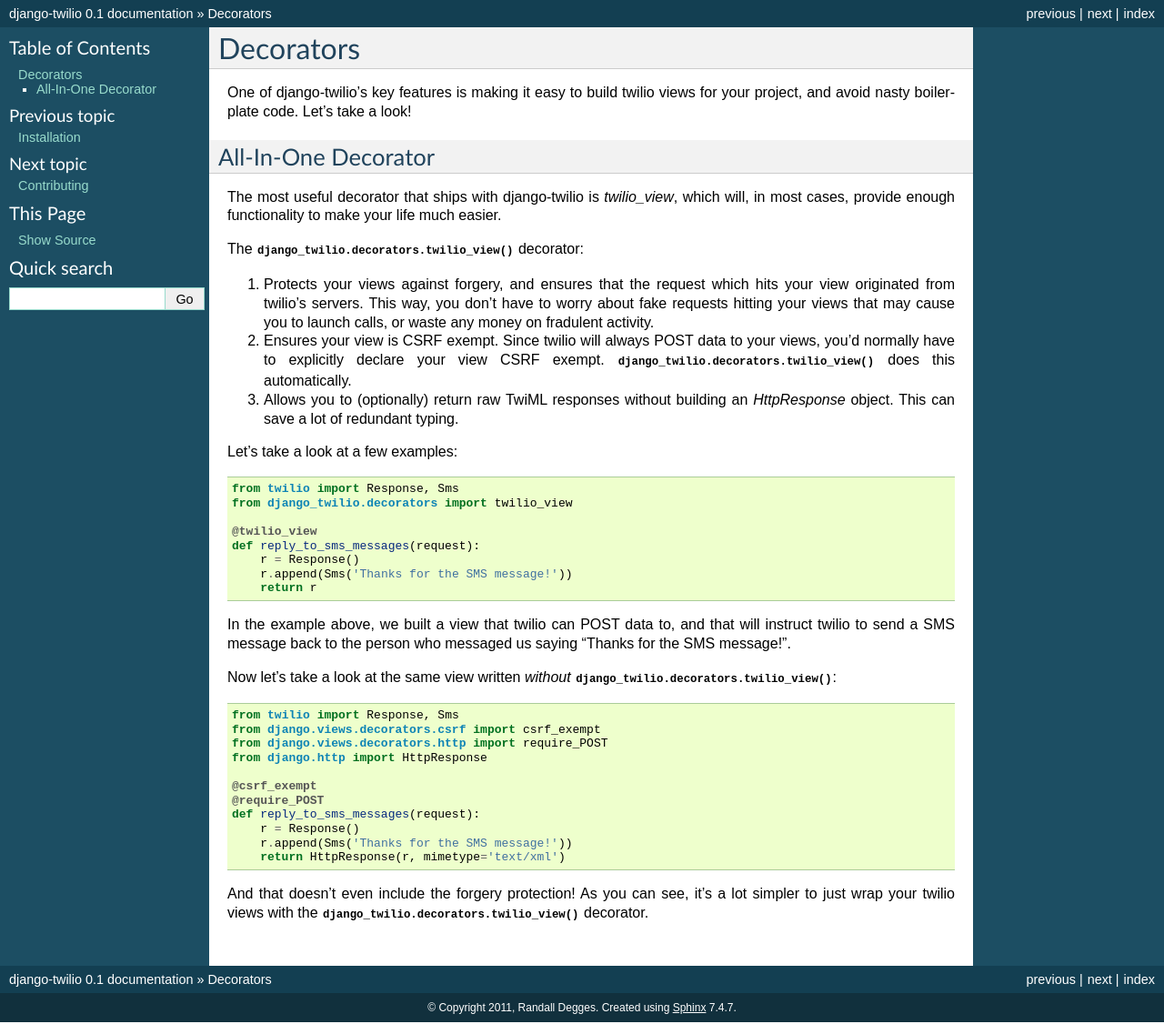
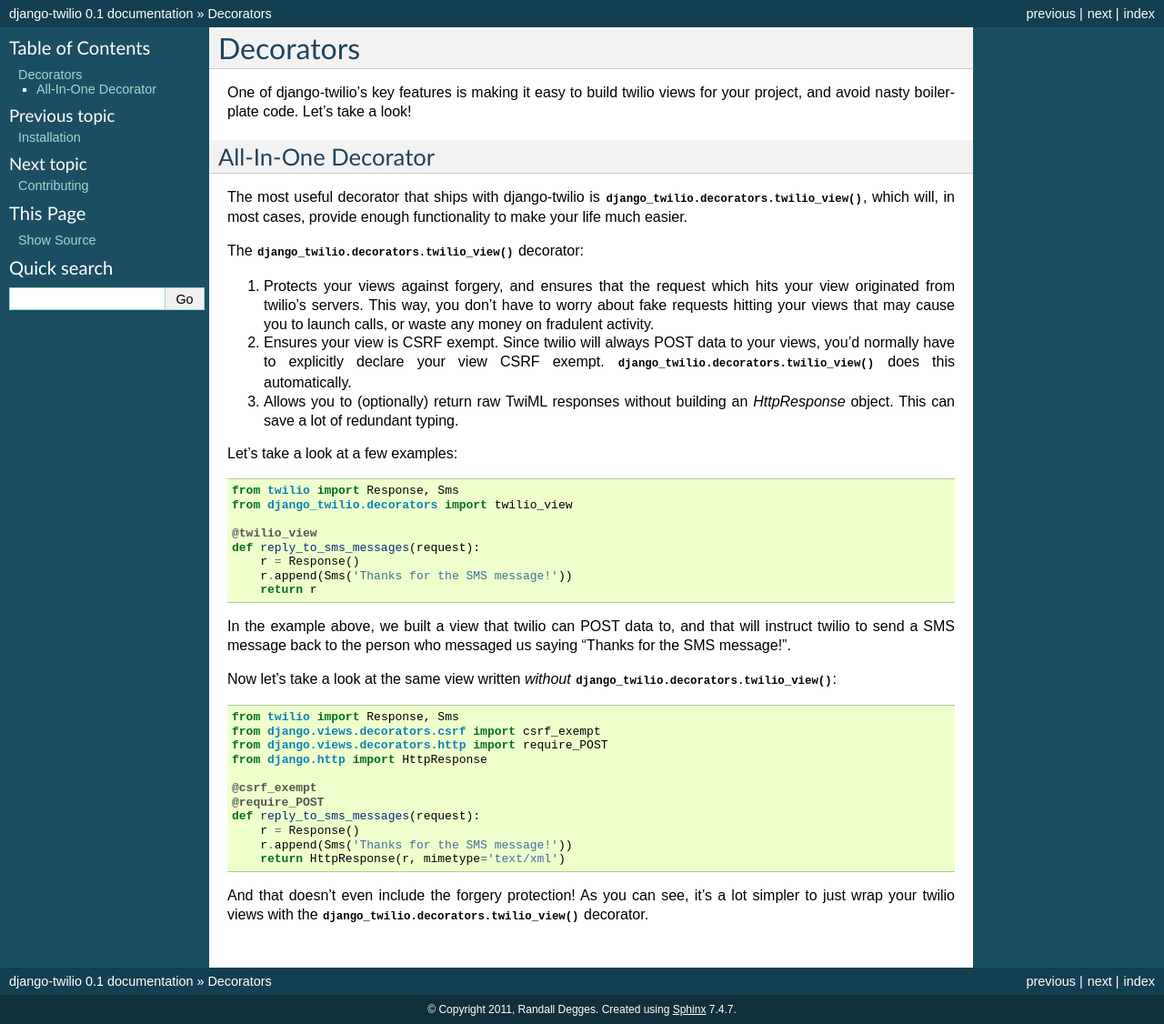
Before and after one commit to rdegges/django-twilio, a Sphinx documentation site: the page built from docs/decorators.rst, in a window 1280 px wide. Shown: the whole page at 91% size. Built offline with Sphinx 7.4.7, drawn with Linux system fonts in a browser that asks for light colours.

```diff
--- a/docs/decorators.rst
+++ b/docs/decorators.rst
@@ -8,9 +8,9 @@ your project, and avoid nasty boilerplate code. Let's take a look!
 All-In-One Decorator
 --------------------
 
-The most useful decorator that ships with django-twilio is `twilio_view`, which
-will, in most cases, provide enough functionality to make your life much
-easier.
+The most useful decorator that ships with django-twilio is
+:func:`django_twilio.decorators.twilio_view`, which will, in most cases,
+provide enough functionality to make your life much easier.
 
 The :func:`django_twilio.decorators.twilio_view` decorator:
 
```
